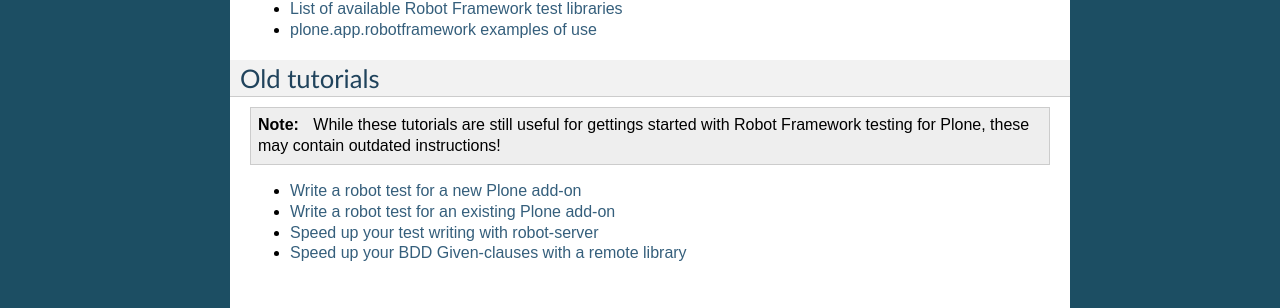
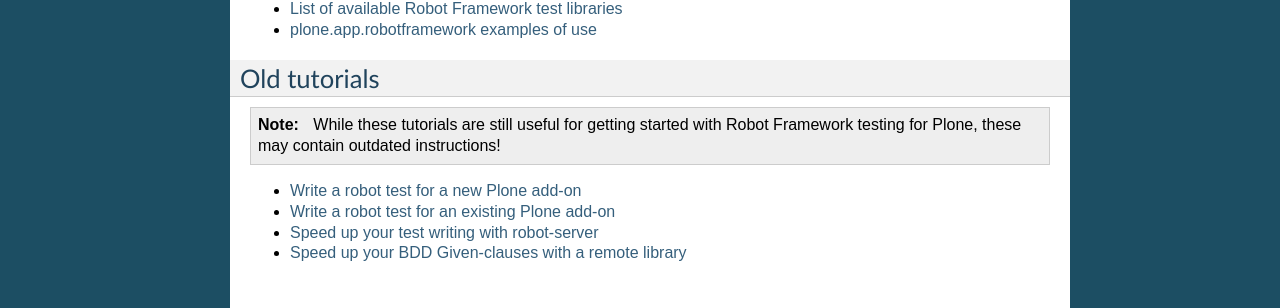
Before and after one commit to plone/plone.app.robotframework, a Sphinx documentation site: the page built from docs/source/index.rst, in a window 1280 px wide and 900 px high, scrolled down 1754 px. Shown: the part 528-836 px from the top of the window. Built offline with Sphinx 7.4.7, drawn with Linux system fonts in a browser that asks for light colours.

Commit message:
chore: typo

```diff
--- a/docs/source/index.rst
+++ b/docs/source/index.rst
@@ -140,7 +140,7 @@
 Old tutorials
 -------------
 
-.. note:: While these tutorials are still useful for gettings started with
+.. note:: While these tutorials are still useful for getting started with
    Robot Framework testing for Plone, these may contain outdated instructions!
 
 .. toctree::
--- a/docs/source/plone-keywords/index.rst
+++ b/docs/source/plone-keywords/index.rst
@@ -2,7 +2,7 @@
 Plone Keywords
 ==============================================================================
 
-plone.act provides high-level keywords to test Plone. Idealy it should provide
+plone.act provides high-level keywords to test Plone. Ideally it should provide
 all the keywords that are necessary to write acceptance test in Plone.
 
 
```
Also changed, not shown: 1 other file.
